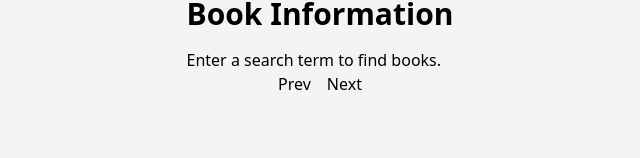
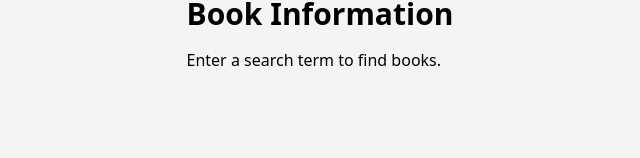
Before and after one commit to Laxesh/Search-books, a React (Vite) app: page / in a window 1280 px wide. Shown: the part 142-300 px from the top of the page, without its empty margins (320-960 px from the left). Built offline with nearby package versions, Linux system fonts and the light colour scheme.

Commit message:
button done

```diff
--- a/src/App.jsx
+++ b/src/App.jsx
@@ -22,7 +22,7 @@ function App() {
     try {
       const api = await fetch(`https://openlibrary.org/search.json?q=${bookName}`);
       const data = await api.json();
-      console.log(data.docs);
+      // console.log(data.docs);
       if (data.docs == "") {
         setBooks([]);
         setLoading(false);
@@ -148,7 +148,7 @@ function App() {
             <div></div>
           )}
         </div>
-        <div>
+        <div className={`transition-opacity ${books == [] ? "opacity-100" : "hidden pointer-events-none"}`}>
           <ul className="flex gap-4">
             <li>
               <button onClick={prevPage} disabled={currentPage == firstIndex}>
```
